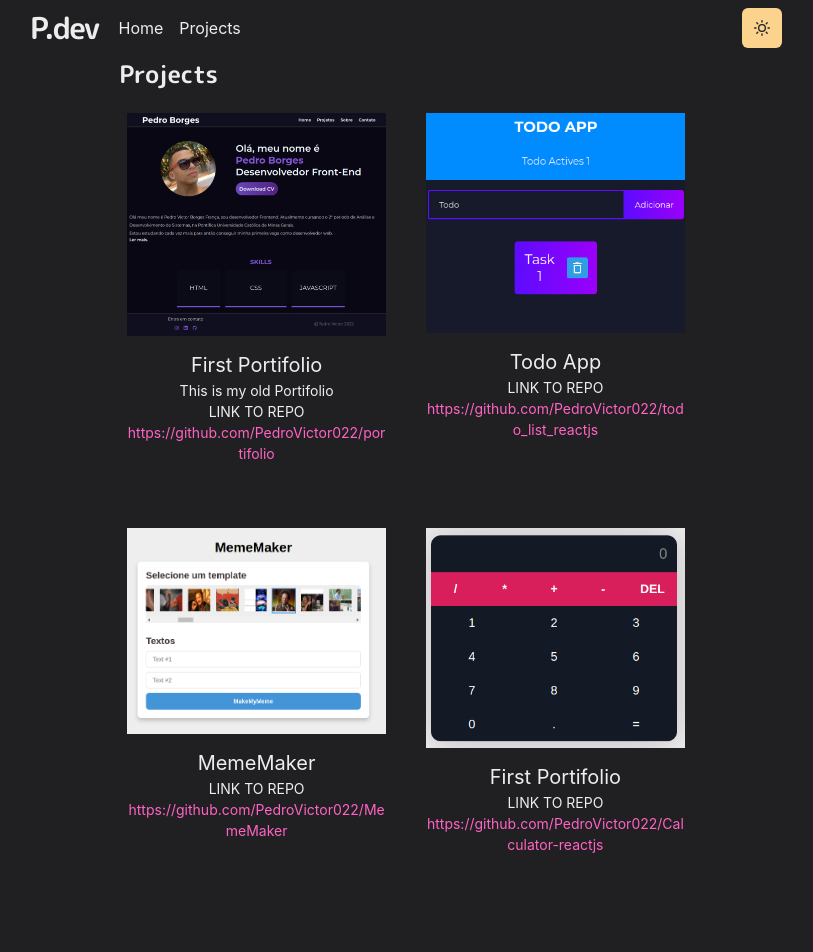
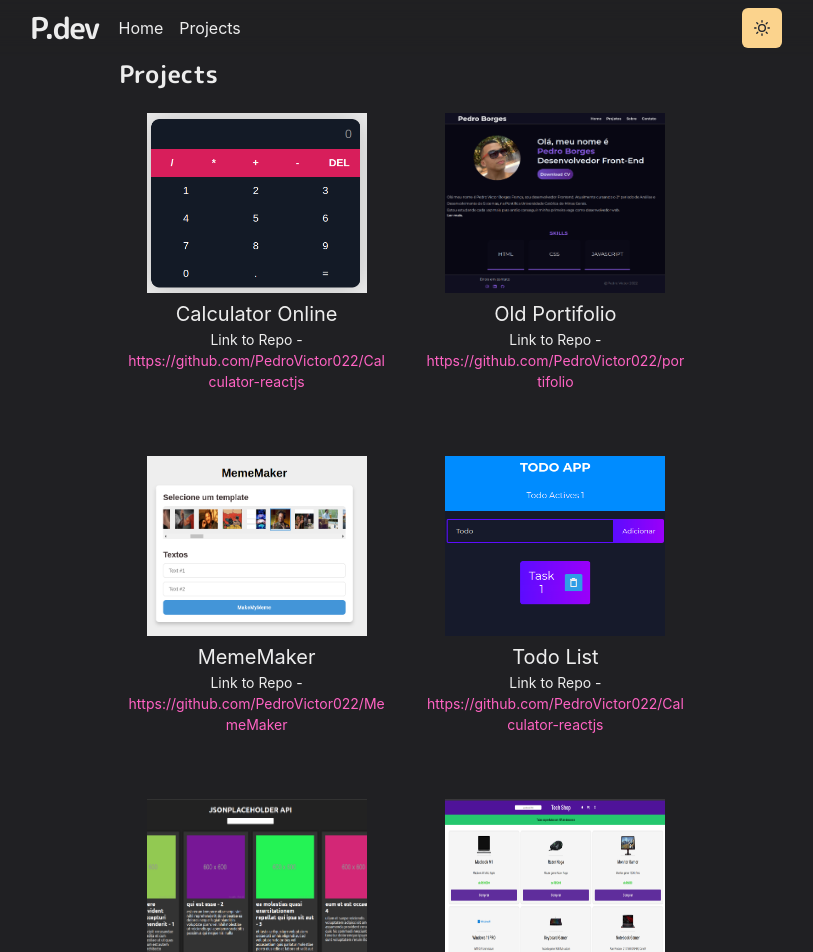
Before and after one commit to PedroVictor022/frontend-portifolio, a Next.js app: page /projects in a window 1280 px wide. Shown: the top 952 px of the page, without its empty margins (234-1047 px from the left). Built offline with nearby package versions, Linux system fonts and the light colour scheme.

Commit message:
Ultima alteração

```diff
--- a/components/Layout/article.js
+++ b/components/Layout/article.js
@@ -1,6 +1,6 @@
 import { motion } from 'framer-motion'
 import Head from 'next/head'
-import { GridItemStyle } from '../Layout/grid-item'
+// import { GridItemStyle } from '../Layout/grid-item'
 
 const variants = {
   hidden: { opacity: 0, x: 0, y: 20 },
@@ -28,8 +28,8 @@ const Layout = ({ children, title }) => {
           </Head>
         )}
         {children}
-
-        <GridItemStyle />
+{/*
+        <GridItemStyle /> */}
       </>
     </motion.article>
   )
--- a/components/Layout/grid-item.js
+++ /dev/null
@@ -1,47 +0,0 @@
-import NextLink from "../Utils/NextLink"
-import { Global } from "@emotion/react"
-import { Box, LinkBox, LinkOverlay, Text, useColorModeValue } from "@chakra-ui/react"
-import Image from "next/image"
-
-export const GridItem = ({ children, herf, title, thumbnail }) => {
-   return (
-      <Box w="100%" align="center">
-         <LinkBox cursor="pointer">
-            <Image src={thumbnail} alt={title} className="grid-item-thumbnail" placeholder="blur"
-               loading="lazy"
-            />
-            <Text mt={2}>{title}</Text>
-            <Text fontSize={14}>
-               {children}
-            </Text>
-         </LinkBox>
-      </Box>
-   )
-};
-
-export const WorkGridItem = ({ children, id, title, thumbnail }) => {
-   return (
-      <Box w="100%" align="center">
-
-         <LinkBox>
-            <Box p={2} bg={useColorModeValue('#ffffff40', '#20202380')}>
-               <Image src={thumbnail} alt={title} className="grid-item-thumbnail" placeholder="blur" />
-               <Text cursor="pointer" mt={2} fontSize={20}>{title}</Text>
-               <Text fontSize={14}>{children}</Text>
-            </Box>
-         </LinkBox>
-      </Box>
-   )
-}
-
-export const GridItemStyle = () => {
-   <Global
-      styles={`
-         .grid-item-thumbnail {
-            border-radius: 12px;
-            width: 180px;
-            height: 150px;
-         }
-      `}
-   />
-}
--- /dev/null
+++ b/components/Layout/projectImg/index.js
@@ -0,0 +1,25 @@
+import { Box, Link, Text, useColorModeValue } from "@chakra-ui/react"
+import Image from "next/image";
+
+const ProjectImg = ({ src , title, repo }) => {
+   return (
+      <Box w="100%" align="center">
+         <Box p={2}>
+         <Image
+            width="220px"
+            height="180px"
+            src={src}
+            alt={title}
+         />
+         <Text
+
+            cursor="pointer"
+            fontSize="20"
+         >{title}</Text>
+         <Text fontSize="14">Link to Repo - <Link>{repo}</Link></Text>
+      </Box>
+      </Box>
+   )
+}
+
+export default ProjectImg;
--- a/pages/projects.js
+++ b/pages/projects.js
@@ -1,13 +1,15 @@
 import { Container, Heading, SimpleGrid, Badge, useColorModeValue, Link, Text } from "@chakra-ui/react";
 import Section from "../components/Layout/section/section";
-import { WorkGridItem } from "../components/Layout/grid-item"
 
 import Port from "../assets/port.jpg"
 import Todo from "../assets/todo.png"
 import Meme from "../assets/meme.jpg"
 import Calc from "../assets/calc.png"
+import JSONPLACE from "../assets/jsonplace.png"
+import Ecomm from "../assets/ecomm.png"
 
 import Layout from "../components/Layout/article";
+import ProjectImg from "../components/Layout/projectImg";
 
 const Projects = () => {
    return (
@@ -18,25 +20,52 @@ const Projects = () => {
                <Section delay={0.8}>
                   <SimpleGrid columns={[1, 1, 2]} gap={6}>
                      <Section>
-                        <WorkGridItem id="old_portifolio" title="First Portifolio" thumbnail={Port}>
-                           <Text>This is my old Portifolio</Text>
-                           <Text>LINK TO REPO <Link href="https://github.com/PedroVictor022/portifolio">https://github.com/PedroVictor022/portifolio</Link></Text>
-                        </WorkGridItem>
+                        <ProjectImg
+                           src={Calc}
+                           title="Calculator Online"
+                           repo="https://github.com/PedroVictor022/Calculator-reactjs"
+                        >
+                        </ProjectImg>
                      </Section>
                      <Section>
-                        <WorkGridItem id="todolist" title="Todo App" thumbnail={Todo}>
-                           <Text>LINK TO REPO <Link href="https://github.com/PedroVictor022/todo_list_reactjs">https://github.com/PedroVictor022/todo_list_reactjs</Link></Text>
-                        </WorkGridItem>
+                        <ProjectImg
+                           src={Port}
+                           title="Old Portifolio"
+                           repo="https://github.com/PedroVictor022/portifolio"
+                        >
+                        </ProjectImg>
                      </Section>
                      <Section>
-                        <WorkGridItem id="MemeMaker" title="MemeMaker" thumbnail={Meme}>
-                           <Text>LINK TO REPO <Link href="https://github.com/PedroVictor022/MemeMaker">https://github.com/PedroVictor022/MemeMaker</Link></Text>
-                        </WorkGridItem>
+                        <ProjectImg
+                           src={Meme}
+                           title="MemeMaker"
+                           repo="https://github.com/PedroVictor022/MemeMaker"
+                        >
+                        </ProjectImg>
                      </Section>
                      <Section>
-                        <WorkGridItem id="old_portifolio" title="First Portifolio" thumbnail={Calc}>
-                           <Text>LINK TO REPO <Link href="https://github.com/PedroVictor022/Calculator-reactjs">https://github.com/PedroVictor022/Calculator-reactjs</Link></Text>
-                        </WorkGridItem>
+                        <ProjectImg
+                           src={Todo}
+                           title="Todo List"
+                           repo="https://github.com/PedroVictor022/Calculator-reactjs"
+                        >
+                        </ProjectImg>
+                     </Section>
+                     <Section>
+                        <ProjectImg
+                           src={JSONPLACE}
+                           title="Todo List"
+                           repo="https://github.com/PedroVictor022/Calculator-reactjs"
+                        >
+                        </ProjectImg>
+                     </Section>
+                     <Section>
+                        <ProjectImg
+                           src={Ecomm}
+                           title="Ecommerce"
+                           repo="https://github.com/PedroVictor022/E-commerce"
+                        >
+                        </ProjectImg>
                      </Section>
                   </SimpleGrid>
                </Section>
```
Also changed, not shown: assets/ecomm.png (added), assets/jsonplace.png (added).
